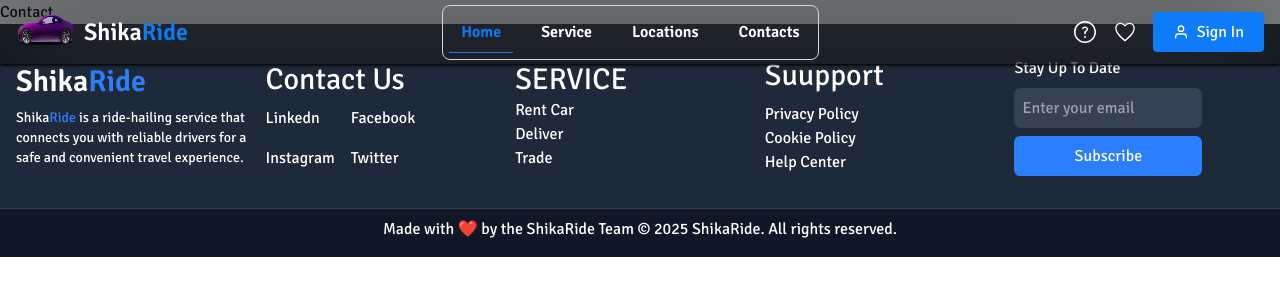
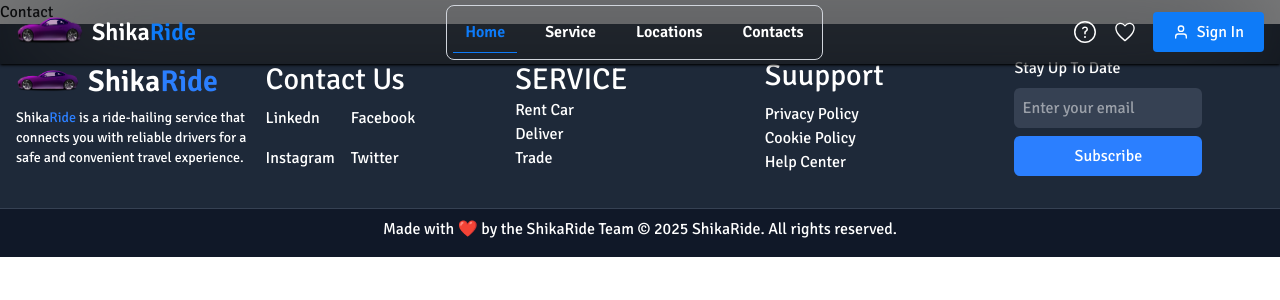
Before and after one commit to Grealishgit/Car-Booking-MariaDB, a React (Vite) app in the folder frontend/: page /contact in a window 1280 px wide. Shown: the top 300 px of the page. Built offline with nearby package versions, Linux system fonts and the light colour scheme.

Commit message:
Enhance footer layout and add logo; adjust navbar logo dimensions

```diff
--- a/frontend/src/components/Footer.jsx
+++ b/frontend/src/components/Footer.jsx
@@ -1,13 +1,18 @@
 import React from 'react'
-
+import logo from '../assets/logoc.png';
 
 const Footer = () => {
     return (
         <footer className='bg-gray-800 w-full flex flex-col justify-center items-center text-white'>
             <div className='w-full md:justify-between justify-center items-center flex md:flex-row flex-col p-4 text-white'>
-                <div className='flex flex-col w-1/2 items-start justify-center mt-4'>
+
+                <div className='w-1/2 items-start mt-4'>
+                    <div className='flex  items-center gap-2'>
+                        <img src={logo} alt="Logo" className='w-16 h-auto' />
                     <p className='text-3xl text-center font-semibold'>Shika<span className='text-blue-500'>Ride</span>
-                    </p>
+                        </p>
+                    </div>
+
                     <p className='text-sm mt-2'>
                         Shika<span className='text-blue-500'>Ride</span> is a ride-hailing service that connects
                         you with reliable drivers for a safe and convenient travel experience.
@@ -57,7 +62,9 @@ const Footer = () => {
 
                 </div>
             </div>
-            <div className='w-full bg-gray-900 border-t border-gray-700 mt-4'>
+            <div className='w-full bg-gray-900  border-t border-gray-700 mt-4'>
+
+
                 <p className='text-md text-white text-center mt-2 mb-4'>
                     Made with ❤️ by the ShikaRide Team <span>© {new Date().getFullYear()} ShikaRide. All rights reserved.</span>
                 </p>
--- a/frontend/src/components/Navbar.jsx
+++ b/frontend/src/components/Navbar.jsx
@@ -21,7 +21,7 @@ const Navbar = () => {
             <div className='w-full fixed z-50 h-16 backdrop-blur-3xl shadow shadow-black bg-black/50
              text-white flex items-center justify-between px-4'>
                 <div className='flex items-center space-x-2 cursor-pointer'>
-                    <img src={logo} alt="Logo" className='w-15 h-12 rounded-full cursor-pointer' onClick={() => handleNavigation('/')} />
+                    <img src={logo} alt="Logo" className='w-17 h-10 rounded-full cursor-pointer' onClick={() => handleNavigation('/')} />
                     <p className='text-2xl font-semibold'>Shika<span className='text-[#0E7BF8]'>Ride</span> </p>
                 </div>
                 <div className='md:flex rounded-lg p-1.5 border border-gray-300 hidden space-x-4'>
```
